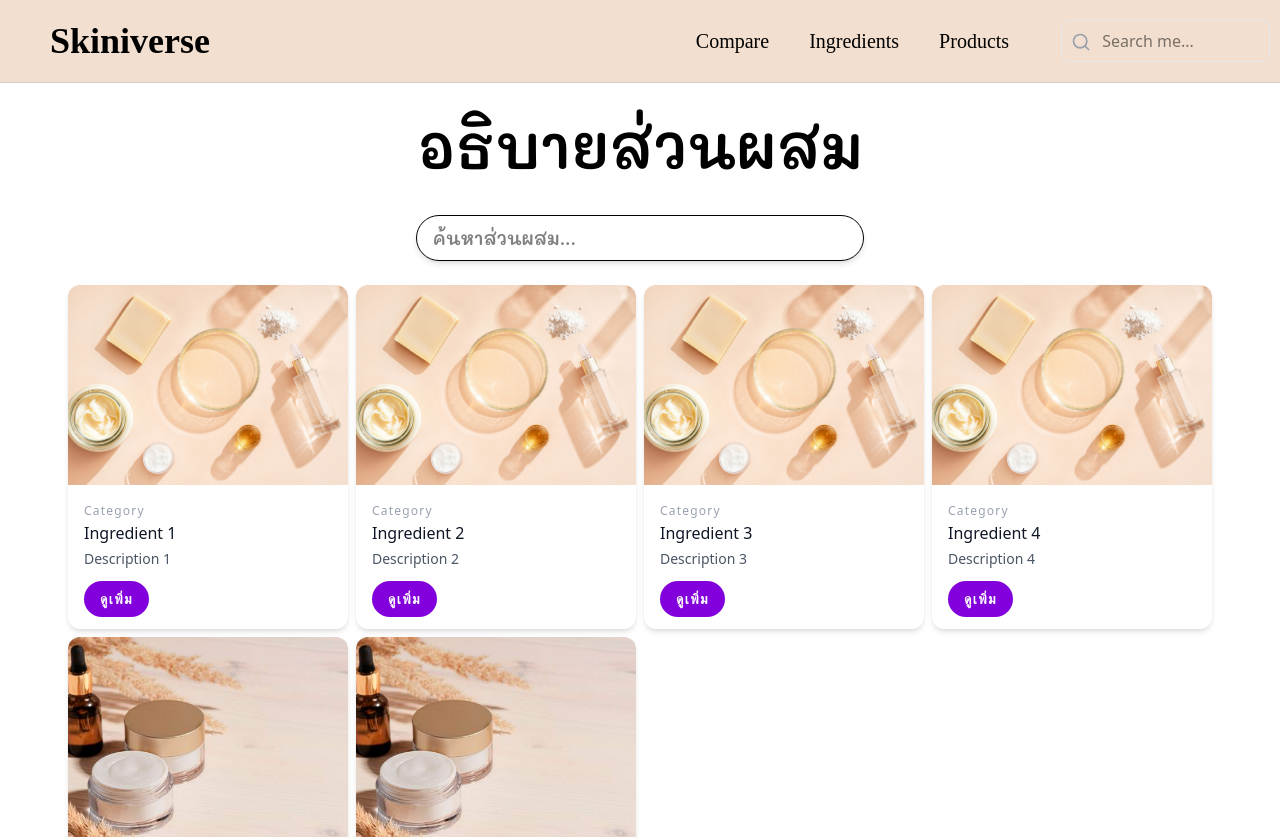
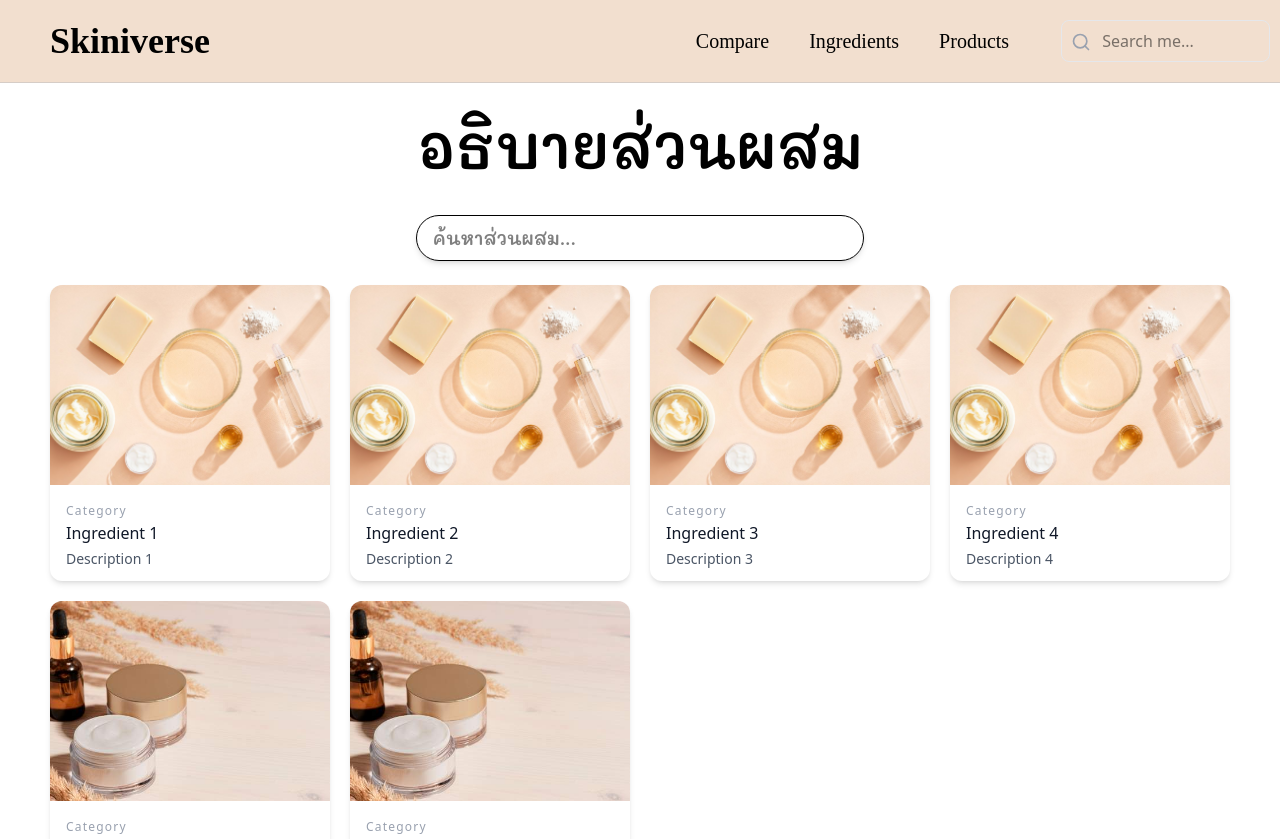
Before and after one commit to RapunzelI/skiniverse_project, a Next.js app: page /ingredients in a window 1280 px wide. Shown: the top 839 px of the page. Built offline with nearby package versions, Linux system fonts and the light colour scheme; a web font is replaced by a local one.

Commit message:
แก้ใหม่ล่าสุด

```diff
--- a/src/app/ingredients/page.tsx
+++ b/src/app/ingredients/page.tsx
@@ -3,21 +3,6 @@
 
 import React, { useRef, useState, useEffect } from "react";
 import "./style.css"
-
-interface BuyButtonProps {
-    link: string;
-}
-
-const BuyButton: React.FC<BuyButtonProps> = ({ link }) => {
-    return (
-        <a
-            href={link}
-            className="inline-block bg-purple-700 text-white px-4 py-2 text-sm font-semibold cursor-pointer tracking-widest rounded-full hover:bg-purple-600"
-        >
-            ดูเพิ่ม
-        </a>
-    );
-};
 
 interface ProductProps {
     title: string;
@@ -28,7 +13,7 @@ interface ProductProps {
 
 const ProductCard: React.FC<ProductProps> = ({ title, description, image, link }) => {
     return (
-        <div className="w-[200px] sm:w-[220px] md:w-[250px] lg:w-[280px] rounded-xl overflow-hidden shadow-md bg-white">
+        <div className="w-[165px] sm:w-[220px] md:w-[250px] lg:w-[280px] rounded-xl overflow-hidden shadow-md bg-white ">
             <img className="w-full h-[180px] md:h-[200px] object-cover" src={image} alt={title} draggable="false" />
             <div className="px-4 py-3">
                 <span className="tracking-widest text-xs text-gray-400 mb-1">
@@ -40,9 +25,6 @@ const ProductCard: React.FC<ProductProps> = ({ title, description, image, link }
                     </a>
                 </div>
                 <p className="text-gray-600 text-xs md:text-sm">{description}</p>
-            </div>
-            <div className="px-4 pb-3">
-                <BuyButton link={link} />
             </div>
         </div>
     );
@@ -86,7 +68,7 @@ const Ingredient: React.FC = () => {
 
             {/* Grid แสดงรายการการ์ด */}
             <div className="flex justify-center">
-                <div className="grid grid-cols-1 sm:grid-cols-2 md:grid-cols-3 lg:grid-cols-4 gap-2 px-2">
+                <div className="grid grid-cols-2 sm:grid-cols-2 md:grid-cols-3 lg:grid-cols-4 gap-5 px-2">
                     {filteredProducts.length > 0 ? (
                         filteredProducts.map((product, index) => (
                             <ProductCard
```
